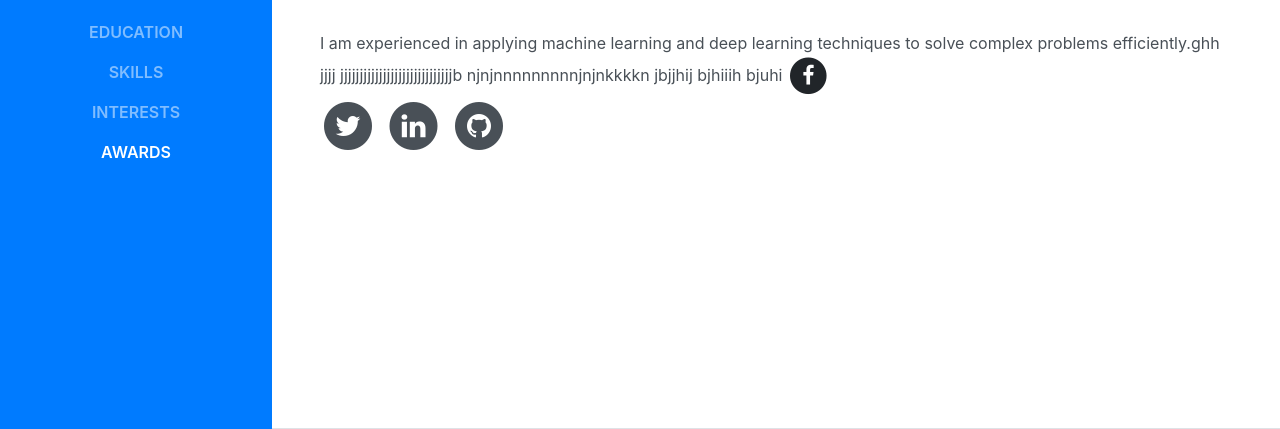
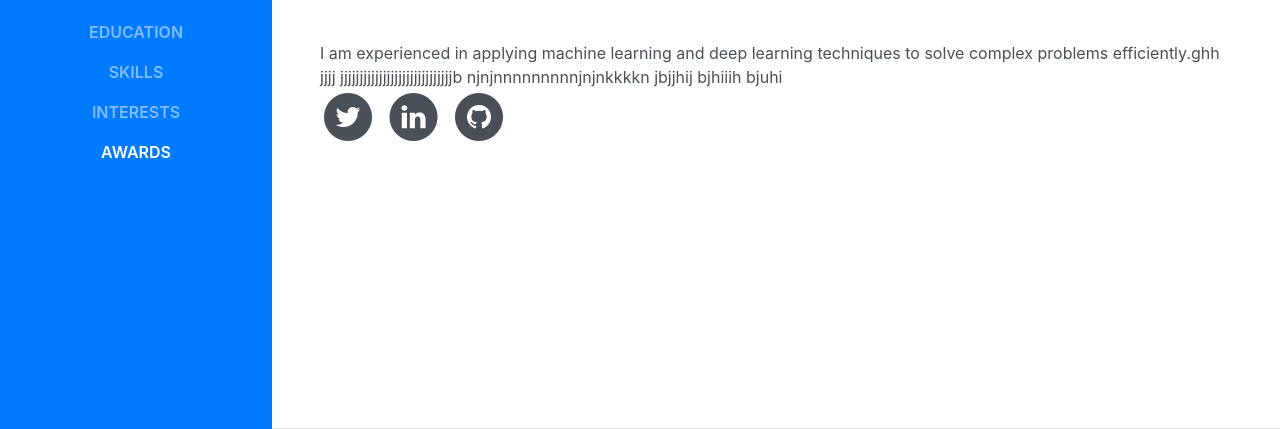
Before and after one commit to naku2001/naku2001.github.io, a website with bundled scripts: page index.html in a window 1280 px wide. Shown: the part 371-800 px from the top of the page. Built offline with nearby package versions, Linux system fonts and the light colour scheme; a web font is replaced by a local one.

Commit message:
Update index.html

```diff
--- a/index.html
+++ b/index.html
@@ -75,10 +75,10 @@
           <ul class="list-inline list-social-icons mb-0">
             <li class="list-inline-item">
               <a href="#">I am experienced in applying machine learning and deep learning techniques to solve complex problems efficiently.ghh jjjj jjjjjjjjjjjjjjjjjjjjjjjjjjjjjb njnjnnnnnnnnnjnjnkkkkn jbjjhij bjhiiih bjuhi</a>
-                <span class="fa-stack fa-lg">
+                <!-- <span class="fa-stack fa-lg">
                   <i class="fa fa-circle fa-stack-2x"></i>
                   <i class="fa fa-facebook fa-stack-1x fa-inverse"></i>
-                </span>
+                </span> -->
               </a>
             </li>
             <li class="list-inline-item">
```
